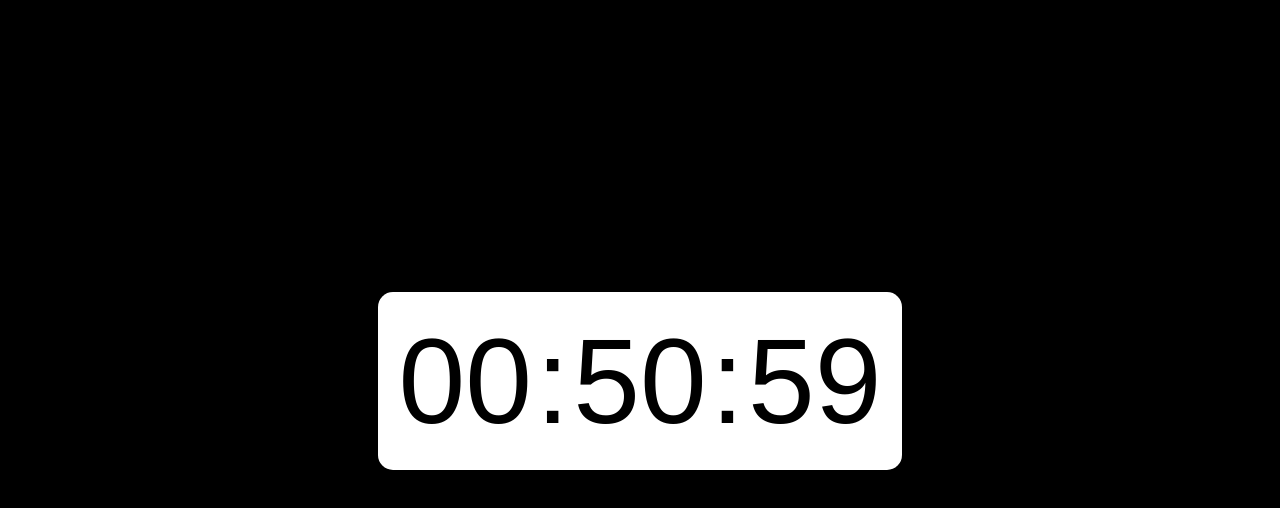
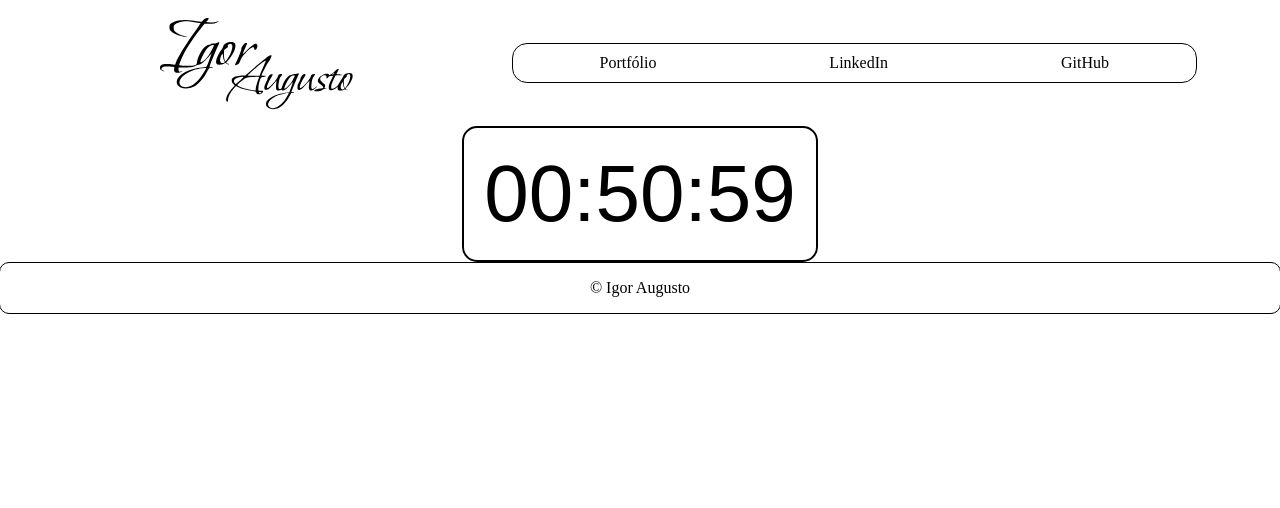
Before and after one commit to iaugustoz/relogio-digital, a plain HTML site: page index.html in a window 1280 px wide. Drawn offline with Linux system fonts and the light colour scheme.

Commit message:
Design melhorado e implementação de novos recursos via HTML

```diff
--- a/css/style.css
+++ b/css/style.css
@@ -5,57 +5,115 @@ body {
     margin: 0px;
     padding: 0px;
     box-sizing: border-box;
-    background-color: #000;
 }
 
 /* =====================
-        Grid container
-       (layout do site)
+       Layout do site
+            (Grid)
    ===================== */
-.grid-container {
+body {
     display: grid;
     grid-template-columns: repeat(auto-fit, minmax(100px, auto));
-    row-gap: 292px;;
     grid-template-areas:
-    "header .....  .... "
+    "header header ....."
     "clock  clock  clock"
     "footer footer footer";
 }
 
-.header {
+/* =====================
+   Tamanho dos elementos
+   ===================== */
+body {
+    grid-template-columns: auto auto auto;
+    grid-template-rows: auto auto auto;
+}
+
+/* =====================
+      Layout do header
+         (FlexBox)
+   ===================== */
+section {
+    display: flex;
+    justify-content: center;
+    align-items: center;
     grid-area: header;
 }
 
-.clock {
+figure {
+    display: flex;
+    justify-content: center;
+    align-items: center;
+}
+
+img {
+    width: 45%;
+    height: 45%;
+}
+
+.grid-item-1 {
+    grid-area: clock;
+    grid-column: 2 / 3;
+
+}
+
+.navbar-style {
+    display: flex;
+    justify-content: space-around;
+    text-align: center;
+    width: 100%;
+    background-color: #FFF;
+    border: 1px solid #000;
+    border-radius: 15px;
+}
+
+a {
+    color:#000;
+    padding: 10px;
+    text-decoration: none;
+}
+
+.grid-item-2 {
+    grid-area: clock;
     justify-self: center;
-    grid-area: clock;
+    align-items: center;
+}
+
+.clock-style {
     background-color: #FFF;
+    border: 2px solid #000;
     border-radius: 15px;
     padding: 20px;
 }
 
-.footer {
-    display: grid;
-    justify-self: center;
-    grid-area: footer;
-}
-
 /* =====================
-   Formatação do estilo
-          do clock
+    Formatação do estilo
+         do clock
    ===================== */
 span {
     font-family: "Arial", "Times New Roman", "Sans Serif";
-    font-size: 90pt;
+    font-size: 60pt;
+}
+
+.grid-item-3 {
+    grid-area: footer;
+    justify-self: center;
+
+}
+
+footer {
+    display: flex;
+    justify-content: center;
+    align-items: center;
 }
 
 footer {
     width: 100%;
+    background-color: #FFF;
+    border: 1px solid #000;
+    border-radius: 10px;
 }
 
-footer > p {
-    color: #000;
-    background-color: #FFF;
+footer p {
     border-radius: 7px;
     font-family: "Comic Sans", "Times New Roman" "Sans Serif";
 }
--- a/index.html
+++ b/index.html
@@ -11,11 +11,19 @@
 </head>
 
 <body>
-    <main class="grid-container">
 
-        <header class="header"></header>
+    <section>
+        <figure>
+            <img src="img/logo.svg" alt="Logo">
+        </figure>
+        <nav class="navbar-style grid-item-1">
+            <a href="#" target="_blank">Portfólio</a>
+            <a href="https://www.linkedin.com/in/igorbrz/" target="_blank">LinkedIn</a>
+            <a href="https://github.com/igoraugustobrz" target="_blank">GitHub</a>
+        </nav>
+    </section>
 
-        <section class="clock">
+    <section class="clock-style grid-item-2">
         <span id="hora">00</span>
         <span>:</span>
         <span id="minutos">00</span>
@@ -23,11 +31,10 @@
         <span id="segundos">00</span>
     </section>
 
-        <!-- <footer class="footer">
+    <footer class="grid-item-3">
         <p>&copy; Igor Augusto</p>
-        </footer> -->
+    </footer>
 
-    </main>
 </body>
 
 </html>
```
Also changed, not shown: img/logo.svg (added). Lines whose indentation alone changed are shown as unchanged.
